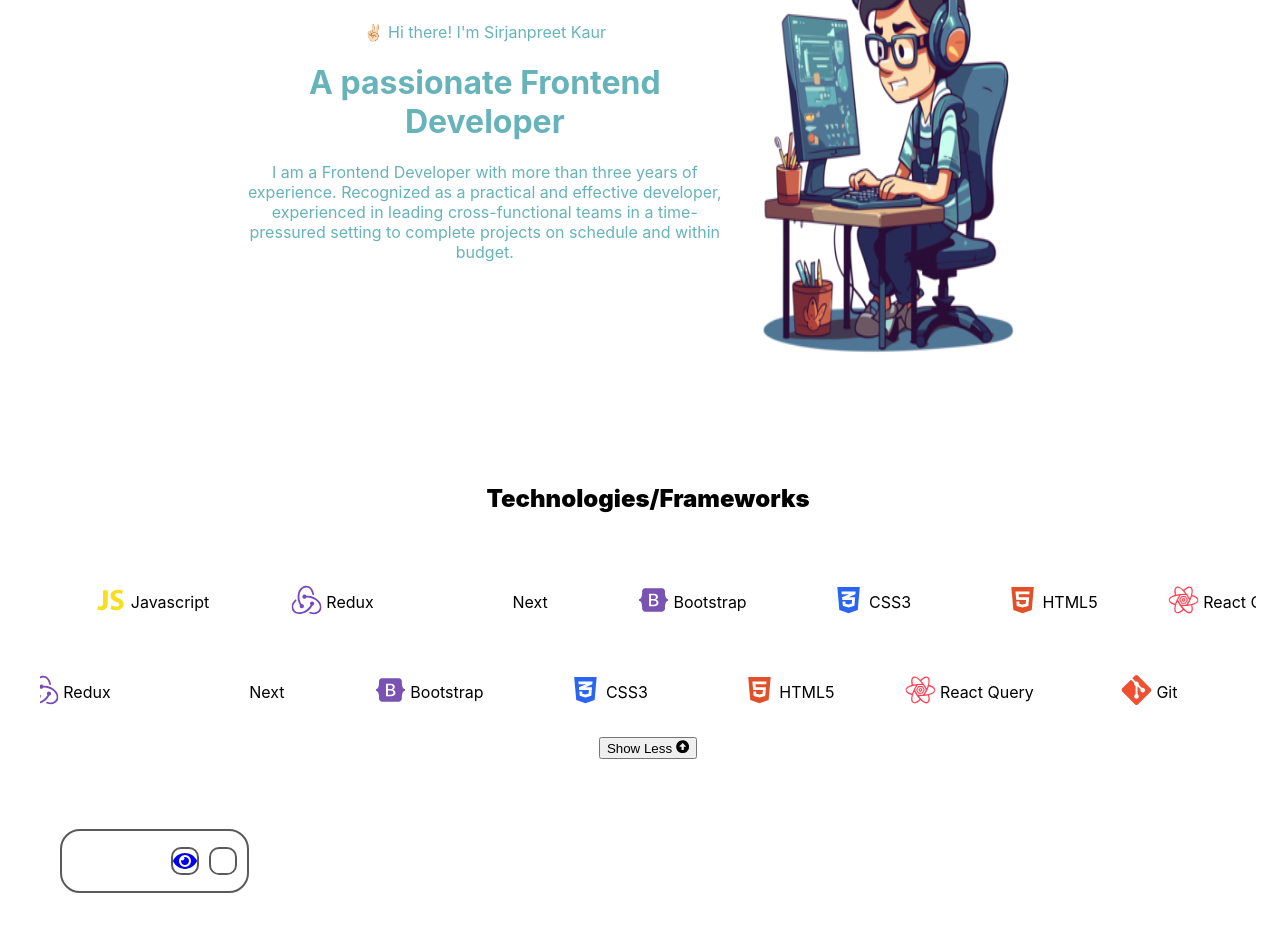
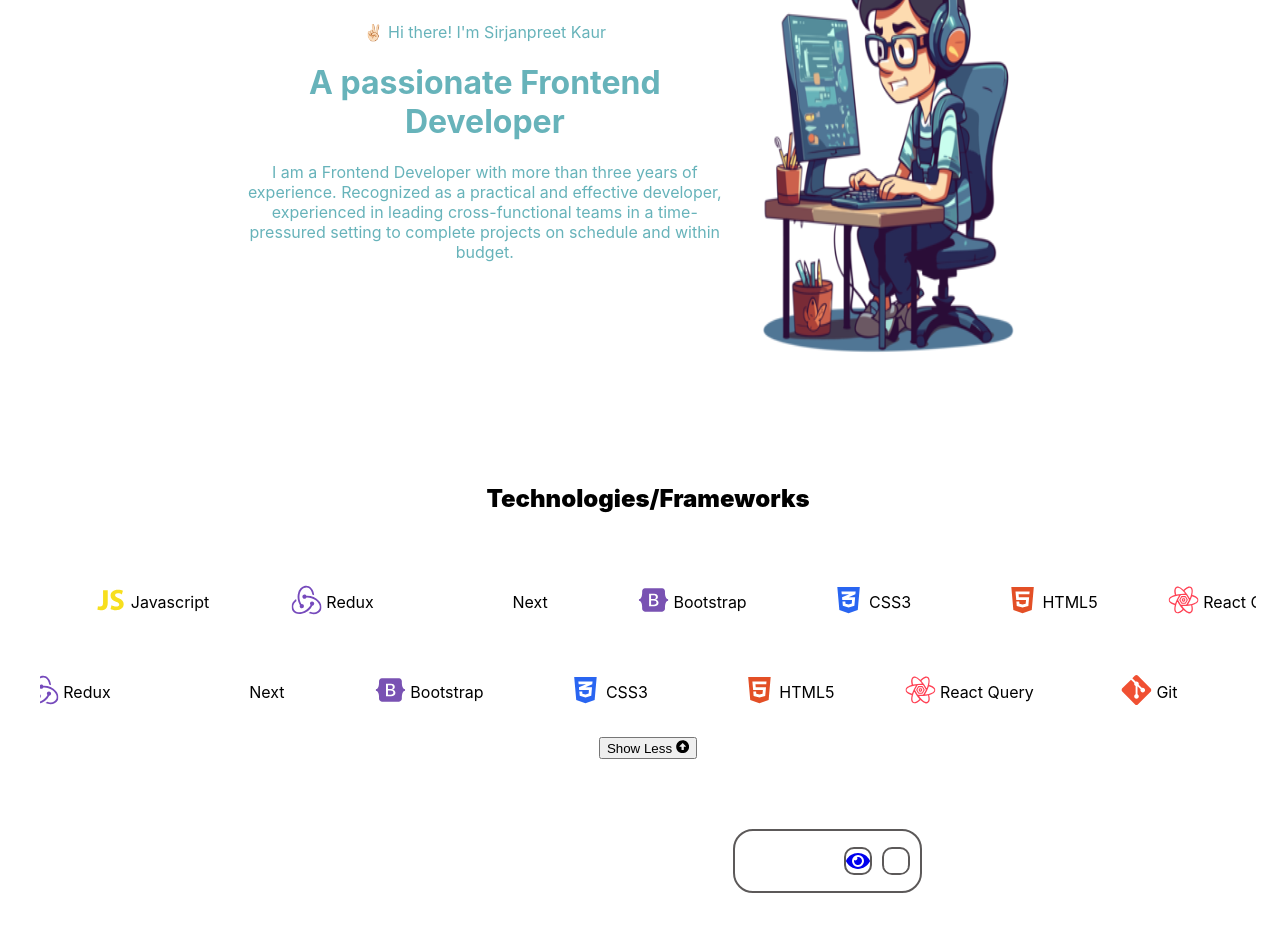
Before and after one commit to Sirjanpreetkaur/my-portfolio, a React (Create React App) app: page / in a window 1280 px wide. Shown: the part 188-1120 px from the top of the page. Built offline with nearby package versions, Linux system fonts and the light colour scheme.

Commit message:
experience section wip

```diff
--- a/src/assets/css/portfolio.css
+++ b/src/assets/css/portfolio.css
@@ -208,6 +208,10 @@
     margin: auto;
     gap: 20px;
 }
+.exp-cvr {
+    display: flex;
+    gap: 30px;
+}
 
 /* resume */
 .download_resume {
--- /dev/null
+++ b/src/components/experience.js
@@ -0,0 +1,38 @@
+import React from 'react'
+import { Col, Container, Row } from 'react-bootstrap'
+import "../assets/css/portfolio.css"
+
+
+
+const Experience = () => {
+    return (
+        <div className='experience-cover'>
+            <div className='experience-years'>
+                3 Years of Experience
+            </div>
+            <div class="experience-list">
+                <div class="experience-roles">
+                    <div class="experience-role">
+                        <strong>SDE || (Frontend)</strong>
+                        <div>Dec/2022 - present</div>
+                    </div>
+                    <div>
+                        <h5>CAREERS360</h5>
+                    </div>
+                </div>
+                <div class="experience-roles">
+                    <div class="experience-role">
+                        <strong>Frontend Developer</strong>
+                        <div>June/2022 - August/2024</div>
+                    </div>
+                    <div>
+                        <h5>EClerx</h5>
+                    </div>
+                </div>
+            </div>
+        </div>
+
+    )
+}
+
+export default Experience
--- a/src/pages/index.js
+++ b/src/pages/index.js
@@ -1,16 +1,19 @@
-import React, { useEffect, useState } from 'react';
-import Header from '../components/header';
-import Skills from '../components/skills';
-import Resume from '../components/resume';
+import React, { useEffect, useState } from "react";
+import Header from "../components/header";
+import Skills from "../components/skills";
+import Resume from "../components/resume";
+import Experience from "../components/experience";
 
-const PortfolioWebsite=()=>{
-    return(
-        <div className='website'>
-            <Header/>
-            <Skills/>
-            <Resume/>
-        </div>
-    )
-
-}
+const PortfolioWebsite = () => {
+  return (
+    <div className="website">
+      <Header />
+      <Skills />
+      <div className="exp-cvr">
+        <Experience />
+        <Resume />
+      </div>
+    </div>
+  );
+};
 export default PortfolioWebsite;
```
